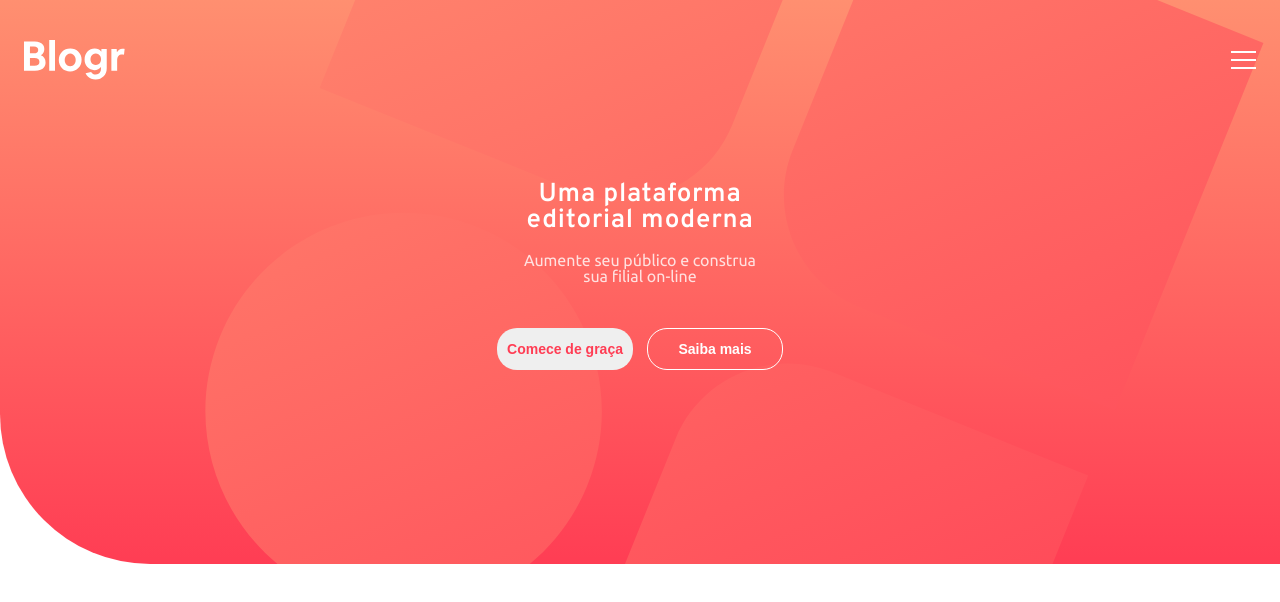
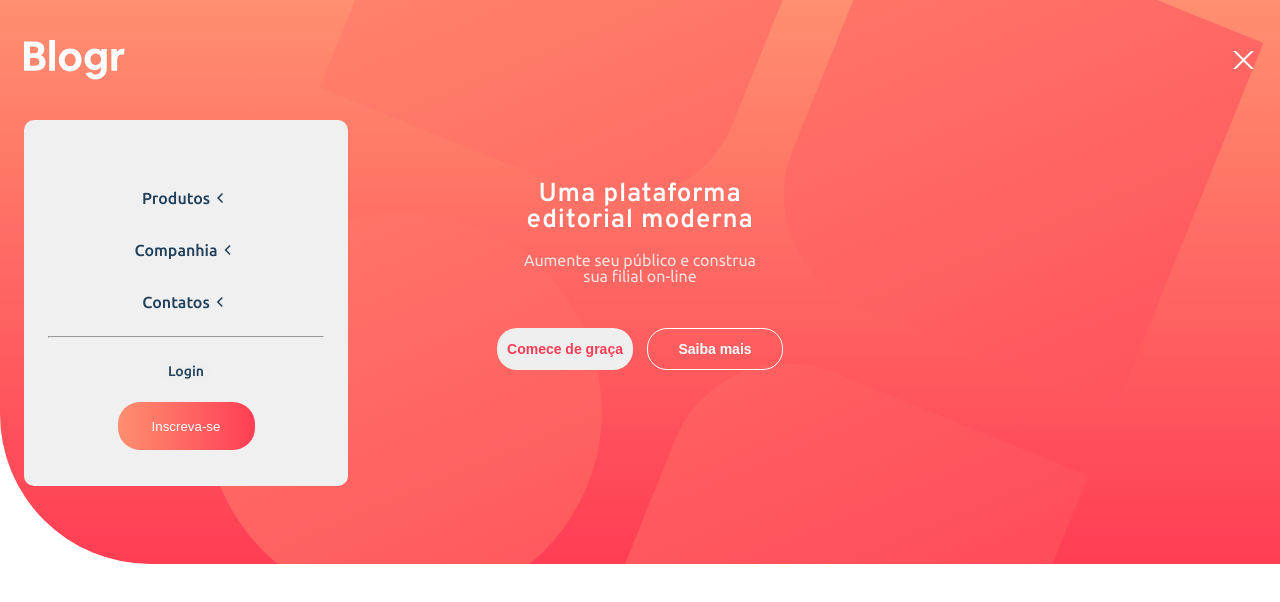
Before and after one commit to LipePLima/Blogr, an Angular app: page / in a window 1280 px wide. Both pictures are taken after a click on the button 1243 px from the left and 60 px from the top of the page. Shown: the top 602 px of the page. Built offline with nearby package versions, Linux system fonts and the light colour scheme.

Commit message:
Ao clicar no menu hamburguer, abrir lista com Produtos, Companhia, Conectar, botão de login e de inscrição

```diff
--- a/src/app/components/header/header.component.css
+++ b/src/app/components/header/header.component.css
@@ -25,7 +25,84 @@
     padding: 0;
     border: none;
     background: url('../../../assets/img/icon-hamburger.svg') no-repeat center;
+    transition: .5s;
 }
+
+.menuHeader-active {
+    transition: .5s;
+    background: url('../../../assets/img/icon-close.svg') no-repeat center
+}
+
+.menuList {
+    display: none;
+    font-family: 'Ubuntu', sans-serif;
+    position: absolute;
+    text-align: center;
+    top: 120px;
+    width: 324px;
+    background-color: rgb(240, 240, 240);
+    color: #000;
+    border-radius: 10px;
+    padding: 2.25rem 0;
+
+}
+
+.menuList-active {
+    display: initial;
+}
+
+.item {
+    display: flex;
+    justify-content: center;
+    align-items: center;
+    font-weight: 500;
+    color: hsl(208, 49%, 24%);
+    margin-top: 2rem;
+}
+
+.chevron {
+    font-size: 20px;
+}
+
+.chevron:active {
+    transform: rotate(-90deg);
+    transition: .2s;
+}
+
+hr {
+    margin: 24px 24px;
+}
+
+.containerHeader-btns {
+    display: flex;
+    flex-direction: column;
+    justify-content: center;
+    align-items: center;
+}
+
+.login {
+    font-family: 'Ubuntu', sans-serif;
+    font-weight: 500;
+    font-size: 14px;
+    color: hsl(208, 49%, 24%);
+    border: none;
+    margin-bottom: 22px;
+}
+
+.sign-up {
+    width: 137px;
+    height: 48px;
+    border-radius: 22px;
+    border: none;
+    background: linear-gradient(to right, hsl(13, 100%, 72%), hsl(353, 100%, 62%));
+    color: #fff;
+}
+
+.sign-up:active {
+    background: hsl(355, 100%, 74%)
+}
+
+
 
 .title {
     font-family: 'Overpass', sans-serif;
@@ -64,7 +141,7 @@
 .free:active {
     border: none;
     color: #fff;
-    background-color: hsl(13, 100%, 80%);
+    background-color: hsl(355, 100%, 74%);
 }
 
 .more {
@@ -76,5 +153,5 @@
 .more:active {
     border: none;
     background-color: #fff;
-    color: hsl(353, 100%, 62%);
+    color: hsl(356, 100%, 66%);
 }
--- a/src/app/components/header/header.component.html
+++ b/src/app/components/header/header.component.html
@@ -1,7 +1,22 @@
 <div class="container">
     <header class="container__header">
-        <img src="../../../assets/img/logo.svg" alt="">
-        <button class="menuHeader"></button>
+        <img src="../../../assets/img/logo.svg" alt="Logo Blogr">
+        <button (click)="dropMenu()" class="menuHeader" id="menuHeader"></button>
+        <div class="menuList" id="menuList">
+            <ul>
+                <li class="item" *ngFor="let iten of itens">
+                    {{ iten.title }}
+                    <span class="material-symbols-outlined chevron">
+                        chevron_left
+                    </span>
+                </li>
+            </ul>
+            <hr>
+            <div class="containerHeader-btns">
+                <button class="login">Login</button>
+                <button class="sign-up">Inscreva-se</button>
+            </div>
+        </div>
     </header>
     <section class="container__sec">
         <h1 class="title">Uma plataforma <br> editorial moderna</h1>
--- a/src/app/components/header/header.component.ts
+++ b/src/app/components/header/header.component.ts
@@ -5,6 +5,21 @@ import { Component } from '@angular/core';
   templateUrl: './header.component.html',
   styleUrls: ['./header.component.css']
 })
+
 export class HeaderComponent {
+  itens = [
+    {title: "Produtos"},
+    {title: "Companhia"},
+    {title: "Contatos"}
+  ];
 
+  dropMenu () {
+    let menu  = document.getElementById("menuList");
+    let menuH = document.getElementById("menuHeader");
+    if (menu !== null && menuH !== null) {
+      menu.classList.toggle("menuList-active")
+      menuH.classList.toggle("menuHeader-active")
+    }
+
+  }
 }
--- a/src/index.html
+++ b/src/index.html
@@ -2,10 +2,11 @@
 <html lang="pt-br">
 <head>
   <meta charset="utf-8">
-  <title>Landing Page</title>
+  <title>Blogr</title>
   <base href="/">
   <meta name="viewport" content="width=device-width, initial-scale=1">
-  <link rel="icon" type="image/x-icon" href="favicon.ico">
+  <link rel="shortcut icon" href="./favicon.ico" type="image/x-icon">
+  <link rel="stylesheet" href="https://fonts.googleapis.com/css2?family=Material+Symbols+Outlined:opsz,wght,FILL,GRAD@20..48,100..700,0..1,-50..200" />
 </head>
 <body>
   <app-root></app-root>
```
Also changed, not shown: 2 other files (tests, documents, lock files or other folders).
